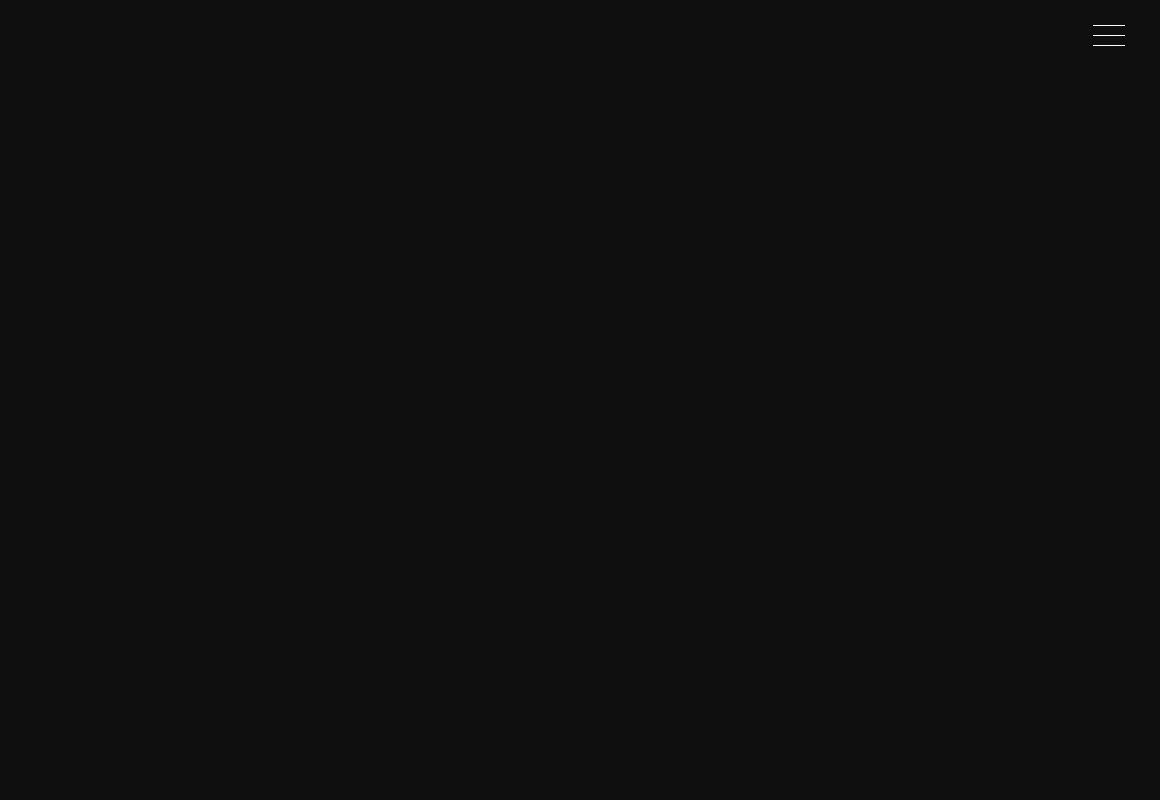
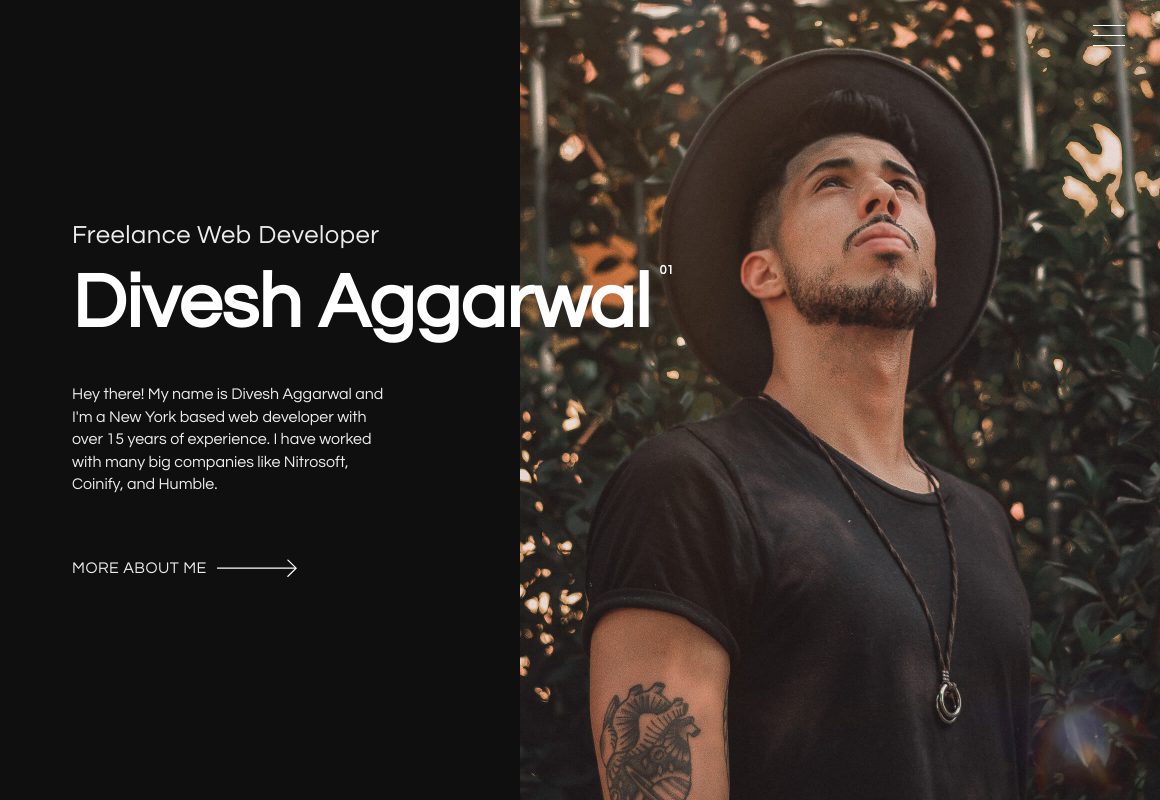
Before and after one commit to diveshagarwal213/My_Portfolio, a plain HTML site: page index.html in a window 1280 px wide. Shown: the full height of the page, 120-1280 px from the left. Drawn offline with nearby package versions, Linux system fonts and the light colour scheme.

Commit message:
index css Up

```diff
--- a/Style/main.scss
+++ b/Style/main.scss
@@ -31,7 +31,7 @@ h3{
     height: 100vh;
     position: relative;
 }
-/*---*/
+/*--------*/
 #D_link{
     position: absolute;
     border: 1px solid #ececec;
@@ -98,8 +98,110 @@ h3{
         }
     }
 }
-/*---*/
+/*--------*/
+@keyframes SlideUp{
+
+    0%{
+        transform: translateY(-15%);
+        opacity: 0;
+    }
+    100%{
+        transform: translateY(0%);
+        opacity: 1;
+    }
+}
+
+@keyframes SlideDown{
+    0%{
+        transform: translateY(10%);
+        opacity: 0;
+    }
+    100%{
+        transform: translateY(0%);
+        opacity: 1;
+    }
+}
+
 #hero{
+    position: relative;
+    //border: 1px solid red;
     width: 100%;
     height: 100%;
 }
+.hero_class{
+    position: relative;
+    //border: 1px solid green;
+    width: 100%;
+    height: 100%;
+}
+.heroC_left{
+    position: absolute;
+    top: 0;
+    left: 15%; //20%
+    //border: 1px solid yellow;
+    width: 50%;
+    height: 100%;
+    opacity: 0;
+    animation: SlideDown .5s 1s ease-in forwards;
+    z-index: 1;
+
+    display: flex;
+    justify-content: center;
+    align-items: center;
+
+    div{
+        //border: 1px solid red;
+        text{
+            font-size: 2vw;
+            letter-spacing: 0.5px;
+            font-weight: 400;
+        }
+        h1{
+            margin: 2vh 0px 0px 0px;
+            font-size: 6vw;
+            //margin-bottom: 5vh;
+            color: #fff;
+            position: relative;
+            span{
+                position: absolute;
+                font-size: 1vw;
+                top: 0;
+                right: 3vw;
+            }
+        }
+        p{
+            margin: 5vh 0px 8vh 0px ;
+            width: 50%;
+            line-height: 1.4;
+        }
+        a{
+            text-align: center;
+            display: flex;
+            align-items: center;
+            letter-spacing: 0.5px;
+            img{
+                margin: 0px 10px;
+                transform: rotate(180deg);
+                width: 80px;
+                transition: margin-left 0.5s;
+
+            }
+            &:hover img{
+                margin-left: 20px;
+            }
+        }
+    }
+}
+.heroC_right{
+    position: absolute;
+    top: 0;
+    left: 50%;
+    //border: 1px solid blue;
+    width: 50%;
+    height: 100%;
+    opacity: 0;
+    transform: translateY(-15%);
+    animation: SlideUp .5s 1s ease-in forwards;
+    background-image: url("../images/asd.jpg");
+    background-size: cover;
+}
--- a/index.html
+++ b/index.html
@@ -9,7 +9,28 @@
 </head>
 <body>
     <div id="root">
+
+        <div id="hero">
+            <div class="hero_class">
+                <div class="heroC_left">
+                    <div>
+                        <text>Freelance Web Developer</text>
+                        <h1>
+                            Divesh Aggarwal
+                            <span>01</span>
+                        </h1>
+                        <p>Hey there! My name is Divesh Aggarwal and I'm a New York based web developer with over 15 years of experience. I have worked with many big companies like Nitrosoft, Coinify, and Humble.</p>
+                        <a href="">MORE ABOUT ME
+                            <img src="images/_arrow btn left.svg" alt="arrow">
+                        </a>
+                    </div>
+                </div>
+                <div class="heroC_right"></div>
+            </div>
+        </div>
+        <!--under hero-->
         <a href="" id="D_link" >D</a>
+
         <div id=follow_me>
             <h3>Follow Me</h3>
             <a href="https://github.com/diveshagarwal213">
@@ -23,25 +44,23 @@
             </a>
         </div>
 
-        <button id="menu_button">
-              <img src="images/menu.svg" alt="menu">
-        </button>
 
         <div id="left_arows_menu">
             <button>
                 <img src="images/_arrow btn left.svg" alt="">
             </button>
-            <button ">
+            <button >
                 <img style="transform: rotate(-90deg);" src="images/_arrow btn left.svg" alt="">
             </button>
         </div>
 
-        <div id="hero">
-            <div class="hero_class">
-                <div class="heroC_left"></div>
-                <div class="heroC_right"></div>
-            </div>
-        </div>
+        <button id="menu_button">
+            <img src="images/menu.svg" alt="menu">
+        </button>
+
     </div>
+    <script src="https://ajax.googleapis.com/ajax/libs/jquery/3.5.1/jquery.min.js"></script>
+
+
 </body>
 </html>
```
Also changed, not shown: Style/main.css, images/asd.jpg (added), 1 other file.
